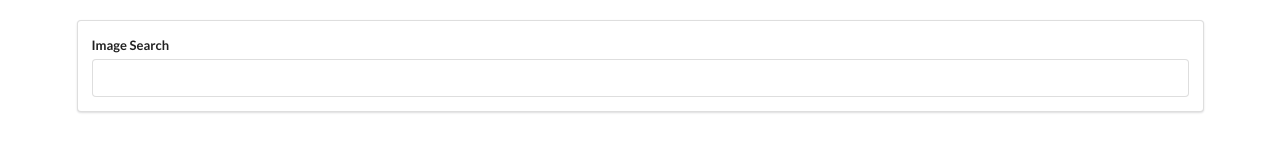
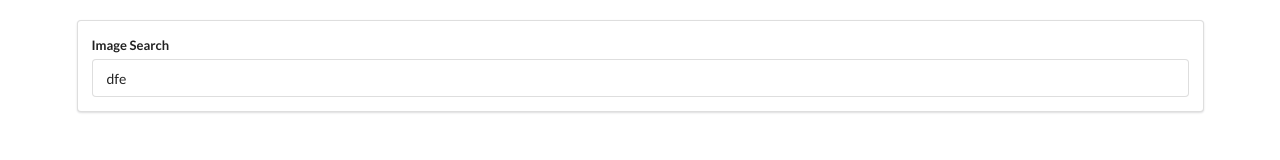
Before and after one commit to frontendprof/react-testing-2, a React (Create React App) app in the folder testing3/: page / in a window 1280 px wide. Shown: the top 160 px of the page. Built offline with nearby package versions, Linux system fonts and the light colour scheme.

Commit message:
Controlled Elements

```diff
--- a/testing3/src/components/SearchBar.js
+++ b/testing3/src/components/SearchBar.js
@@ -6,13 +6,20 @@
 
 class SearchBar extends React.Component{
 
+
+    state={term:"dfe"};
+
+
+
     render(){
         return(
             <div className="ui segment">
                 <form className="ui form">
                     <div className="field">
                         <label>Image Search</label>
-                        <input type="text"/>
+                        <input type="text"
+                        value={this.state.term}
+                        onChange={(e)=>this.setState({term:e.target.value.toUpperCase()})}/>
                     </div>
                 </form>
             </div>
```
